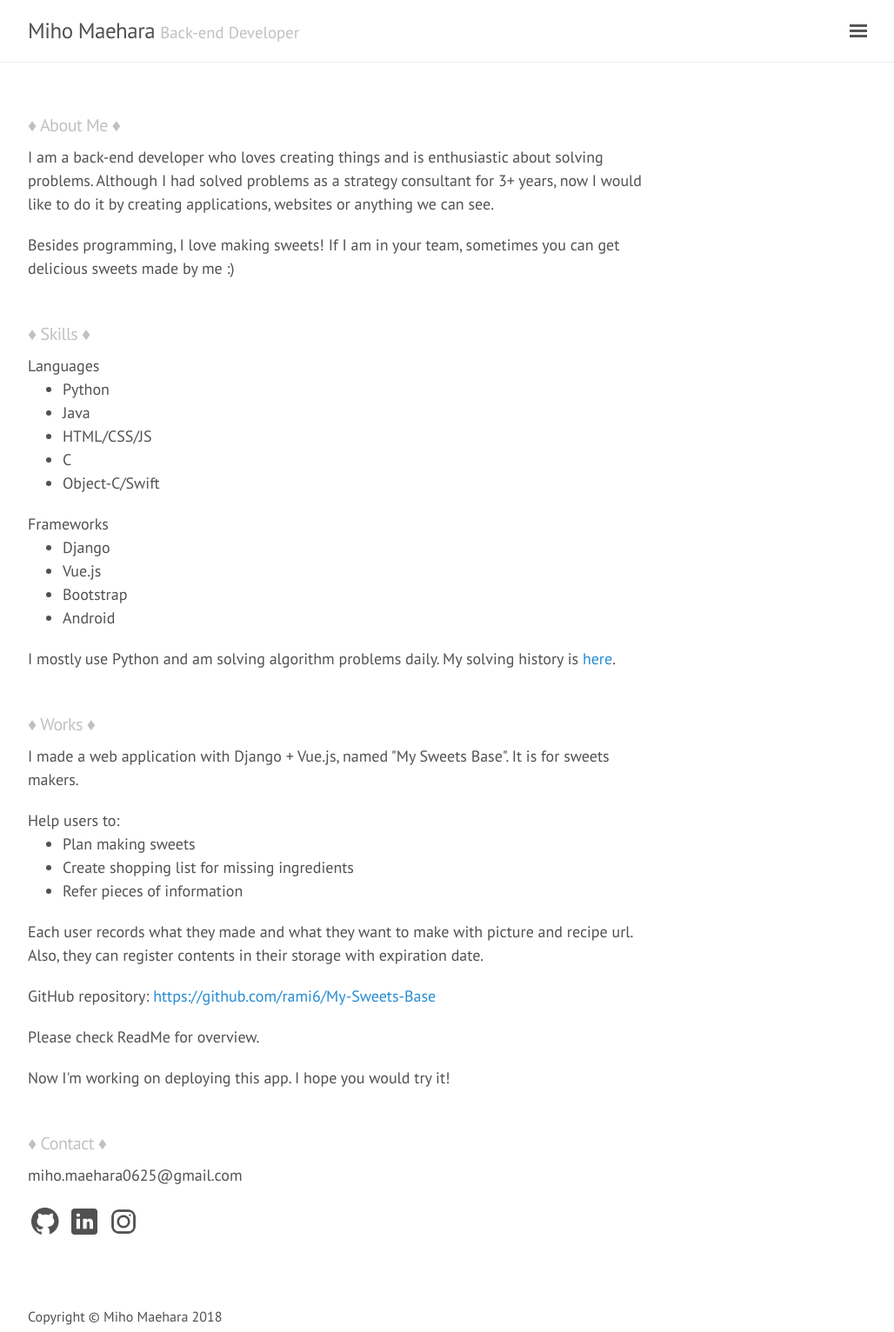
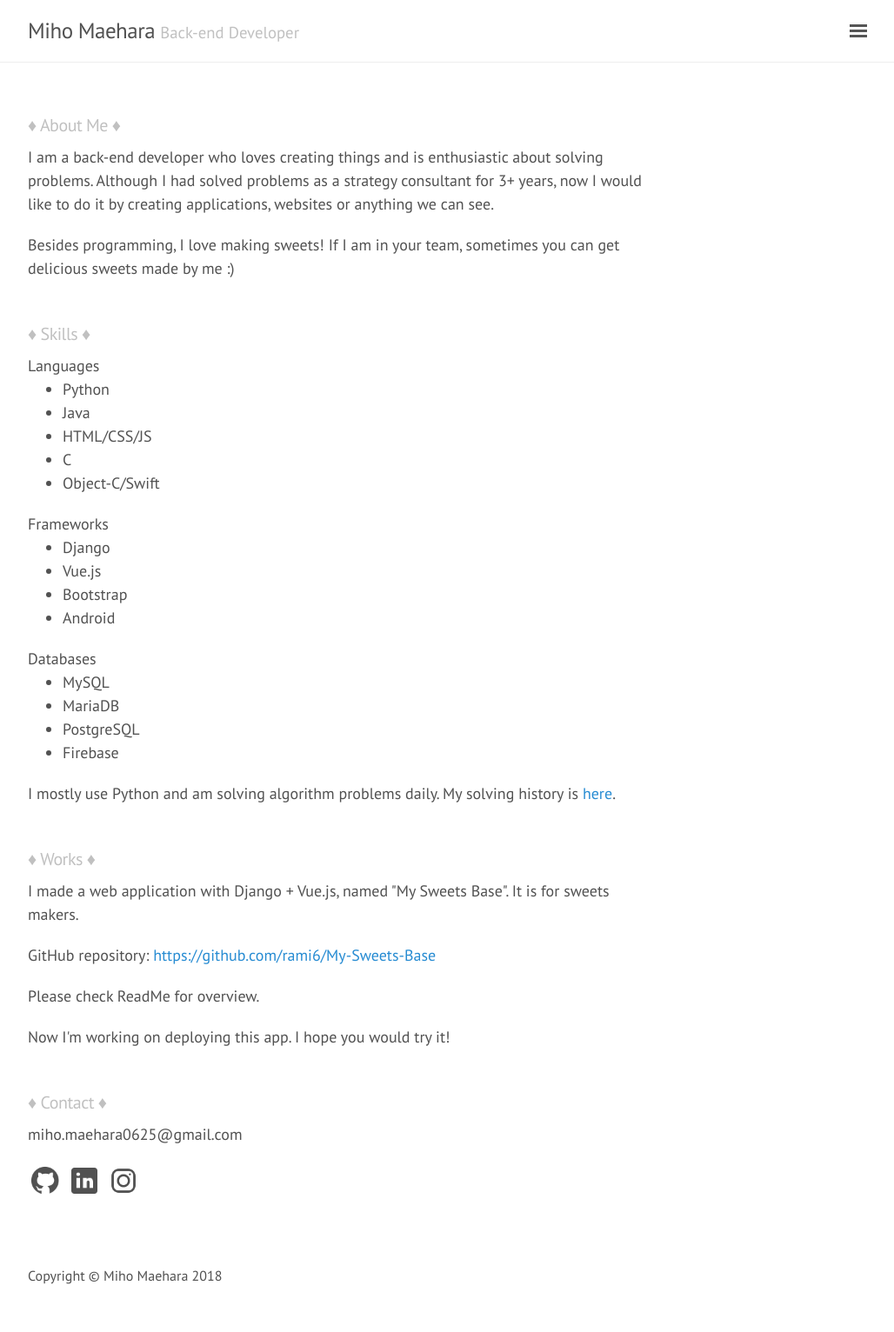
Before and after one commit to rami6/portfolio, a Jekyll site: the page built from index.html, in a window 1280 px wide. Shown: the whole page at 87% size, without its empty margins (248-1276 px from the left). Built offline with Jekyll 4.4.1, drawn with Linux system fonts in a browser that asks for light colours; after the commit the page ends 1485 px from its top, so only the background shows below that.

Commit message:
Update index

```diff
--- a/index.html
+++ b/index.html
@@ -29,6 +29,13 @@ title: Home
     <li>Bootstrap</li>
     <li>Android</li>
   </ul>
+  <div>Databases</div>
+  <ul>
+    <li>MySQL</li>
+    <li>MariaDB</li>
+    <li>PostgreSQL</li>
+    <li>Firebase</li>
+  </ul>
   <p>
     I mostly use Python and am solving algorithm problems daily.
     My solving history is <a href="{{ "/algorithms/" | relative_url }}">here</a>.
@@ -39,15 +46,6 @@ title: Home
   <h4 class="subtitle">♦︎ Works ♦︎</h4>
   <p>
     I made a web application with Django + Vue.js, named "My Sweets Base". It is for sweets makers.
-  </p>
-  <div>Help users to:</div>
-  <ul>
-    <li>Plan making sweets</li>
-    <li>Create shopping list for missing ingredients</li>
-    <li>Refer pieces of information</li>
-  </ul>
-  <p>
-    Each user records what they made and what they want to make with picture and recipe url. Also, they can register contents in their storage with expiration date.
   </p>
   <p>
     GitHub repository: <a href="https://github.com/rami6/My-Sweets-Base">https://github.com/rami6/My-Sweets-Base</a>
```
